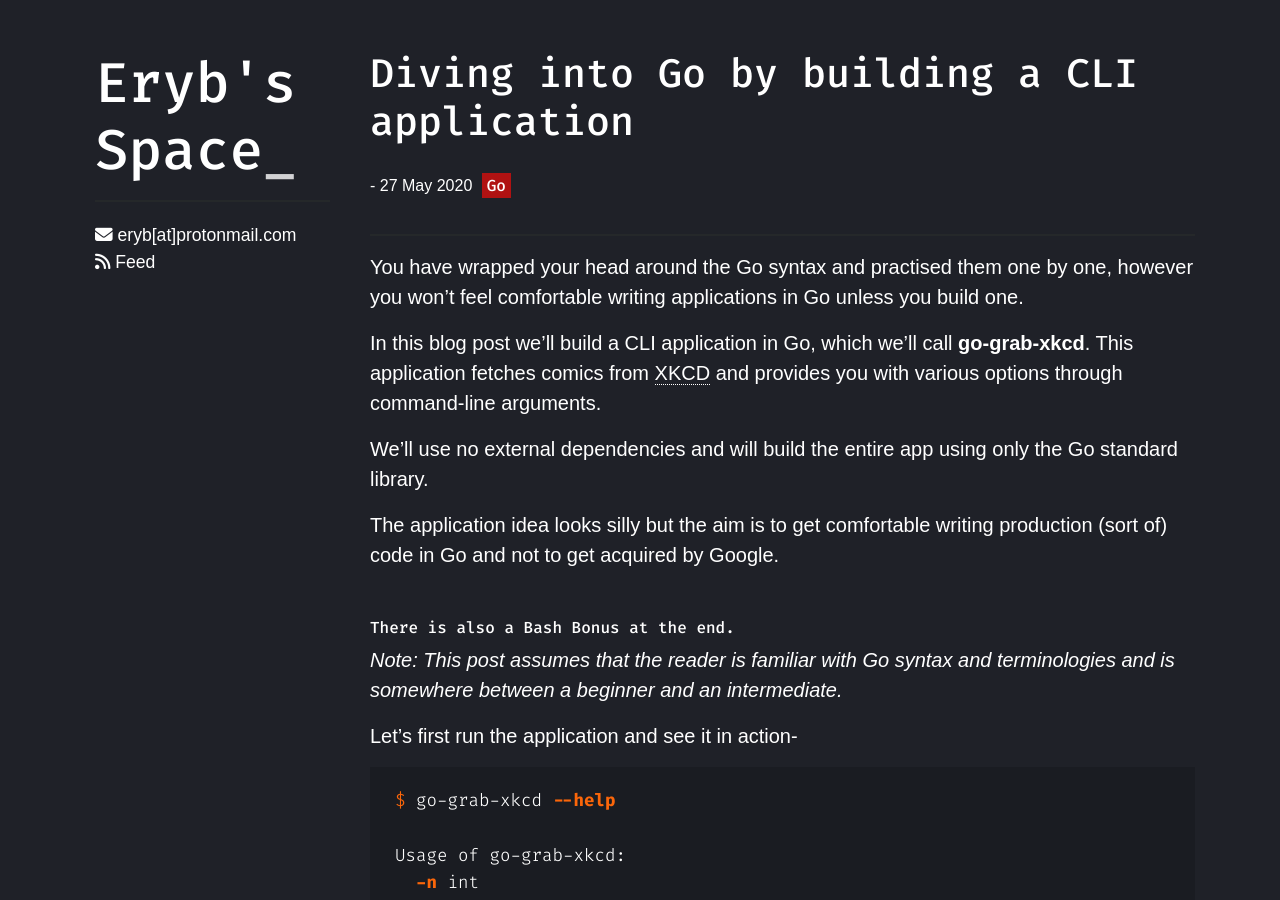
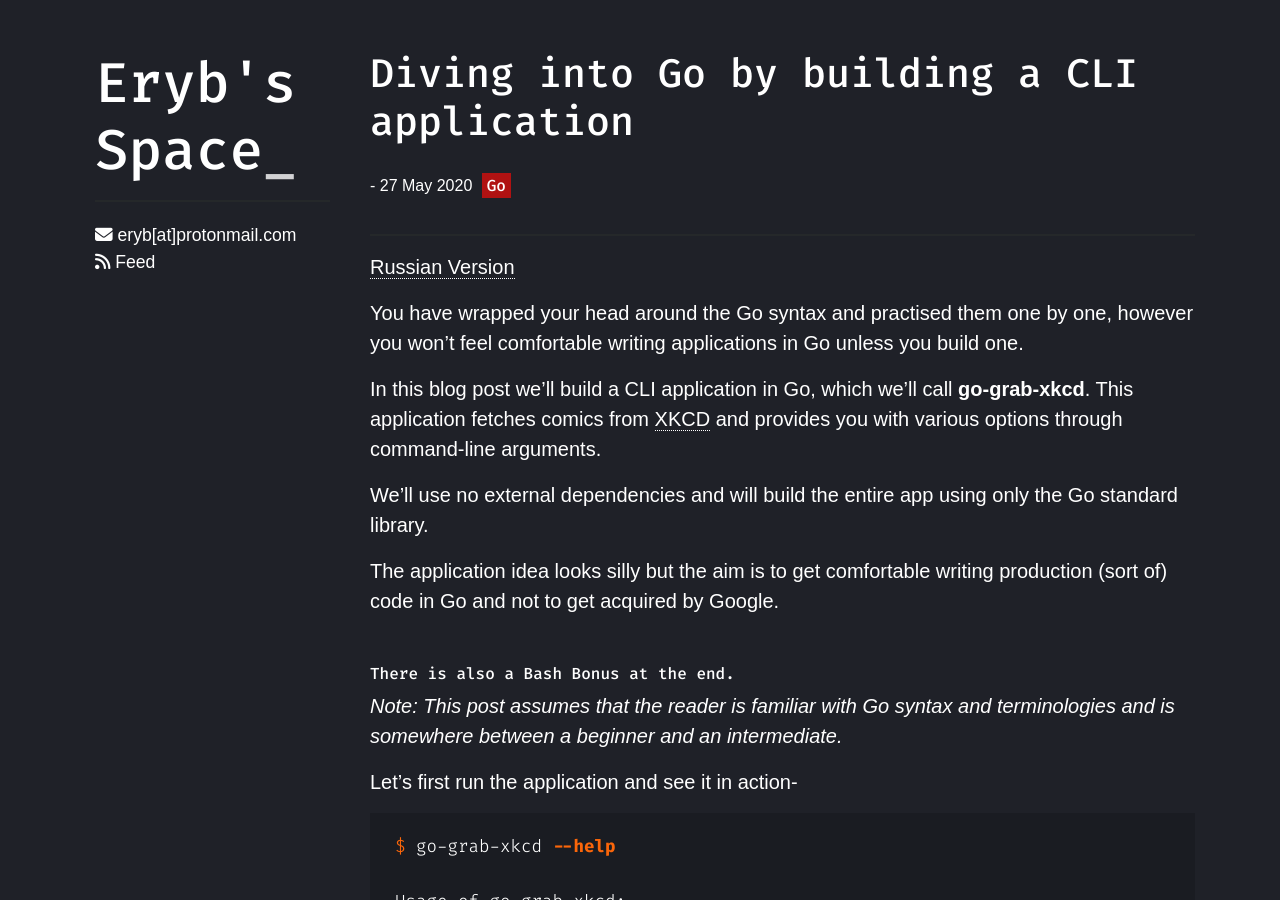
Before and after one commit to erybz/erybz.github.io, a Jekyll site: the page built from _posts/2020-05-27-diving-into-go-by-building-a-cli-application.markdown, in a window 1280 px wide and 900 px high. Built offline with Jekyll 4.4.1, drawn with Linux system fonts in a browser that asks for light colours; nearby versions of some CDN libraries; some web fonts are replaced; comment, search, counter and statistics services are not loaded.

Commit message:
Add link to russian version

```diff
--- a/_posts/2020-05-27-diving-into-go-by-building-a-cli-application.markdown
+++ b/_posts/2020-05-27-diving-into-go-by-building-a-cli-application.markdown
@@ -5,6 +5,8 @@ date: 2020-05-27 00:00:00 +0000
 description: You have wrapped your head around the Go syntax and practised them one by one, however you won't feel comfortable writing applications in Go unless you build one.
 tags: [Go]
 ---
+
+[Russian Version](https://howtorecover.me/pogruzhenie-v-go-putem-sozdaniya-prilozheniya-cli)
 
 You have wrapped your head around the Go syntax and practised them one by one, however you won't feel comfortable writing applications in Go unless you build one.
 
```
